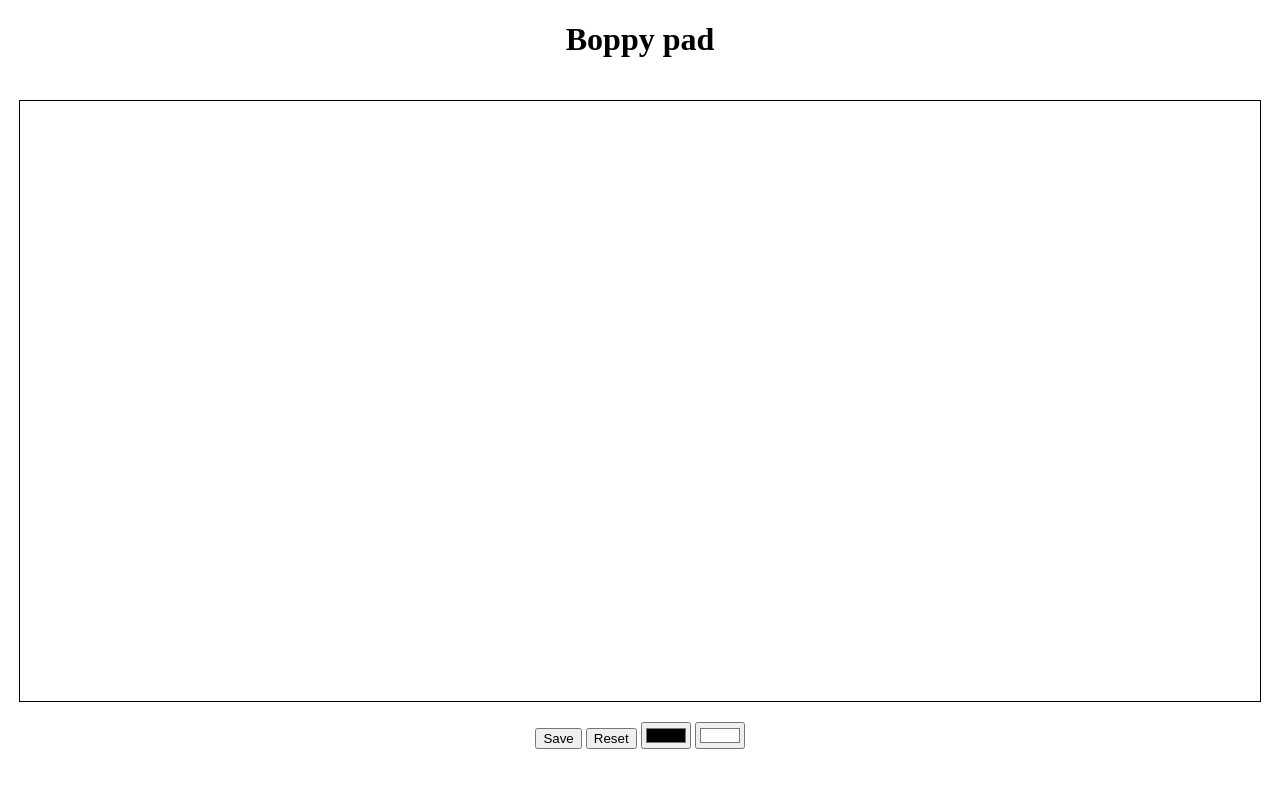
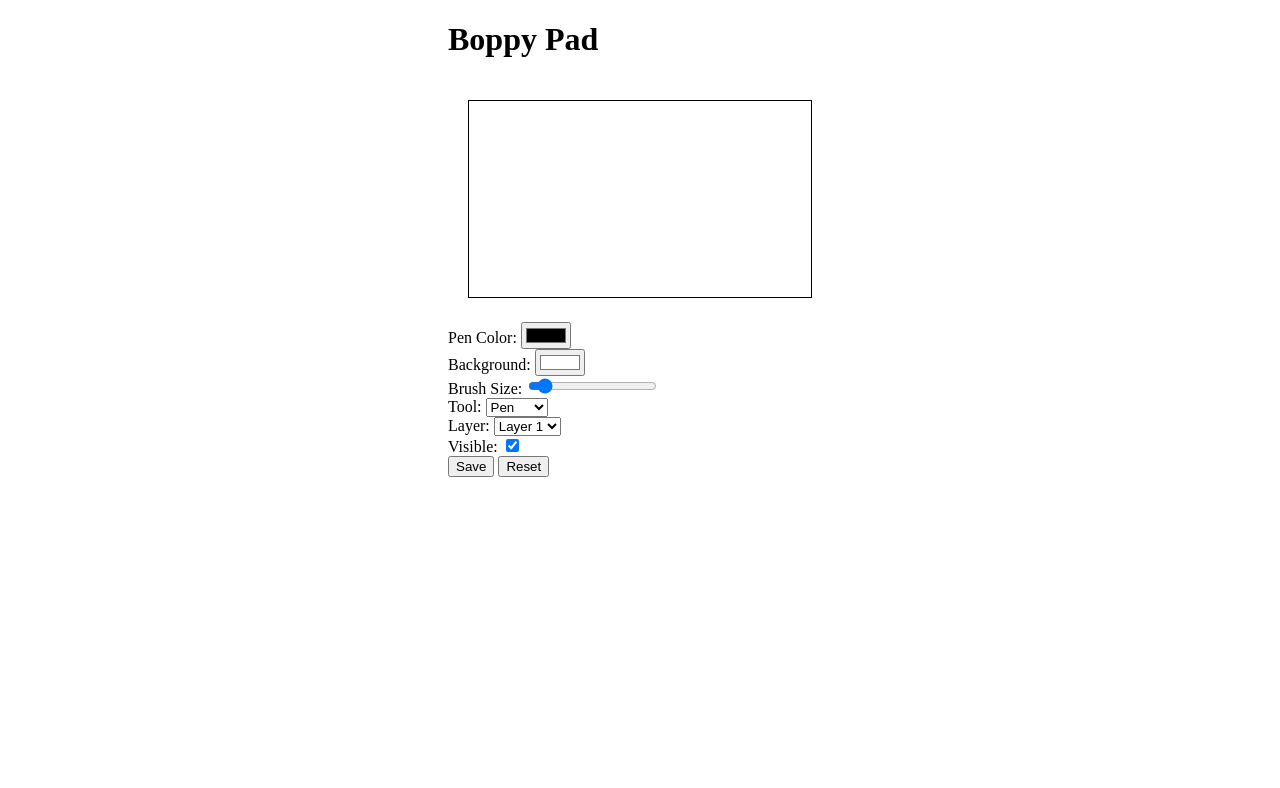
Before and after one commit to tjsiv/Boppy-Pad, a plain HTML site: page index.html in a window 1280 px wide. Both pictures are taken after a click on the button "Save". Drawn offline with Linux system fonts and the light colour scheme; no server answers.

Commit message:
Tools and layers setup, for styling

```diff
--- a/app.js
+++ b/app.js
@@ -1,49 +1,132 @@
+// script.js
 const canvas = document.getElementById('drawingCanvas');
 const ctx = canvas.getContext('2d');
 const penColorInput = document.getElementById('penColor');
 const bgColorInput = document.getElementById('bgColor');
+const brushSizeInput = document.getElementById('brushSize');
+const toolTypeSelect = document.getElementById('toolType');
+const saveBtn = document.getElementById('saveBtn');
 const resetBtn = document.getElementById('resetBtn');
-
+const layerSelect = document.getElementById('layerSelect');
+const layerVisibility = document.getElementById('layerVisibility');
 
 // Set canvas size
-canvas.width = window.innerWidth - 40;
-canvas.height = window.innerHeight - 200;
+function resizeCanvas() {
+    const container = canvas.parentElement;
+    canvas.width = container.clientWidth;
+    canvas.height = container.clientHeight;
+    layers.forEach(layer => {
+        layer.canvas.width = canvas.width;
+        layer.canvas.height = canvas.height;
+    });
+    redrawCanvas();
+}
 
 let drawing = false;
 let penColor = '#000000';
 let bgColor = '#ffffff';
+let brushSize = 5;
+let toolType = 'pen';
+const MAX_LAYERS = 6;
+let layers = [];
+let currentLayer = 0;
+
+function createLayer() {
+    const layerCanvas = document.createElement('canvas');
+    layerCanvas.width = canvas.width;
+    layerCanvas.height = canvas.height;
+    return {
+        canvas: layerCanvas,
+        context: layerCanvas.getContext('2d'),
+        visible: true
+    };
+}
+
+function initializeLayers() {
+    for (let i = 0; i < MAX_LAYERS; i++) {
+        layers.push(createLayer());
+    }
+}
+
+function redrawCanvas() {
+    ctx.clearRect(0, 0, canvas.width, canvas.height);
+    setCanvasBackground(bgColor);
+    layers.forEach(layer => {
+        if (layer.visible) {
+            ctx.drawImage(layer.canvas, 0, 0);
+        }
+    });
+}
 
 function setCanvasBackground(color) {
-    canvas.style.backgroundColor = color;
     ctx.fillStyle = color;
     ctx.fillRect(0, 0, canvas.width, canvas.height);
 }
 
 function startDrawing(e) {
     drawing = true;
-    draw(e);
+    drawPoint(e); // Draw a single point when starting
 }
 
 function stopDrawing() {
     drawing = false;
-    ctx.beginPath();
+    layers[currentLayer].context.beginPath(); // Start a new path when stopping
+}
+
+function drawPoint(e) {
+    const layer = layers[currentLayer];
+    layer.context.lineWidth = brushSize;
+    layer.context.lineCap = 'round';
+
+    const rect = canvas.getBoundingClientRect();
+    const x = e.clientX - rect.left;
+    const y = e.clientY - rect.top;
+
+    if (toolType === 'eraser') {
+        layer.context.globalCompositeOperation = 'destination-out';
+    } else {
+        layer.context.globalCompositeOperation = 'source-over';
+        layer.context.strokeStyle = penColor;
+    }
+
+    layer.context.beginPath();
+    layer.context.moveTo(x, y);
+    layer.context.lineTo(x, y);
+    layer.context.stroke();
+
+    redrawCanvas();
 }
 
 function draw(e) {
     if (!drawing) return;
-    ctx.lineWidth = 5;
-    ctx.lineCap = 'round';
-    ctx.strokeStyle = penColor;
+    const layer = layers[currentLayer];
+    layer.context.lineWidth = brushSize;
+    layer.context.lineCap = 'round';
 
-    ctx.lineTo(e.clientX - canvas.offsetLeft, e.clientY - canvas.offsetTop);
-    ctx.stroke();
-    ctx.beginPath();
-    ctx.moveTo(e.clientX - canvas.offsetLeft, e.clientY - canvas.offsetTop);
+    const rect = canvas.getBoundingClientRect();
+    const x = e.clientX - rect.left;
+    const y = e.clientY - rect.top;
+
+    if (toolType === 'eraser') {
+        layer.context.globalCompositeOperation = 'destination-out';
+    } else {
+        layer.context.globalCompositeOperation = 'source-over';
+        layer.context.strokeStyle = penColor;
+    }
+
+    layer.context.lineTo(x, y);
+    layer.context.stroke();
+    layer.context.beginPath();
+    layer.context.moveTo(x, y);
+
+    redrawCanvas();
 }
 
 canvas.addEventListener('mousedown', startDrawing);
 canvas.addEventListener('mouseup', stopDrawing);
 canvas.addEventListener('mousemove', draw);
+canvas.addEventListener('mouseout', stopDrawing);
+canvas.addEventListener('click', drawPoint); // Add this line
 
 penColorInput.addEventListener('change', (e) => {
     penColor = e.target.value;
@@ -54,11 +137,31 @@ bgColorInput.addEventListener('change', (e) => {
     setCanvasBackground(bgColor);
 });
 
+brushSizeInput.addEventListener('input', (e) => {
+    brushSize = e.target.value;
+});
+
+toolTypeSelect.addEventListener('change', (e) => {
+    toolType = e.target.value;
+});
+
+layerSelect.addEventListener('change', (e) => {
+    currentLayer = parseInt(e.target.value);
+    layerVisibility.checked = layers[currentLayer].visible;
+});
+
+layerVisibility.addEventListener('change', (e) => {
+    layers[currentLayer].visible = e.target.checked;
+    redrawCanvas();
+});
+
 resetBtn.addEventListener('click', () => {
-    setCanvasBackground(bgColor);
+    layers[currentLayer].context.clearRect(0, 0, canvas.width, canvas.height);
+    redrawCanvas();
 });
 
 saveBtn.addEventListener('click', () => {
+    redrawCanvas(); // Ensure all visible layers are drawn
     canvas.toBlob((blob) => {
         const formData = new FormData();
         formData.append('file', blob, 'drawing.png');
@@ -72,5 +175,7 @@ saveBtn.addEventListener('click', () => {
     });
 });
 
-
-setCanvasBackground(bgColor);
+// Initialize
+initializeLayers();
+resizeCanvas();
+window.addEventListener('resize', resizeCanvas);
--- a/index.html
+++ b/index.html
@@ -5,15 +5,54 @@
     <meta name="viewport" content="width=device-width, initial-scale=1.0">
     <title>Boppy Pad</title>
     <link rel="stylesheet" href="styles.css">
+    <link href="https://fonts.googleapis.com/css2?family=Roboto:wght@300;400;700&display=swap" rel="stylesheet">
 </head>
 <body>
-    <h1> Boppy pad</h1>
-    <canvas id="drawingCanvas"></canvas>
-    <div>
-        <button id="saveBtn">Save</button>
-        <button id="resetBtn">Reset</button>
-        <input type="color" id="penColor" value="#000000">
-        <input type="color" id="bgColor" value="#ffffff">
+    <div class="container">
+        <h1>Boppy Pad</h1>
+        <div class="app-layout">
+            <div class="canvas-container">
+                <canvas id="drawingCanvas"></canvas>
+            </div>
+            <div class="controls">
+                <div class="control-group">
+                    <label for="penColor">Pen Color:</label>
+                    <input type="color" id="penColor" value="#000000">
+                </div>
+                <div class="control-group">
+                    <label for="bgColor">Background:</label>
+                    <input type="color" id="bgColor" value="#ffffff">
+                </div>
+                <div class="control-group">
+                    <label for="brushSize">Brush Size:</label>
+                    <input type="range" id="brushSize" min="1" max="50" value="5">
+                </div>
+                <div class="control-group">
+                    <label for="toolType">Tool:</label>
+                    <select id="toolType">
+                        <option value="pen">Pen</option>
+                        <option value="eraser">Eraser</option>
+                    </select>
+                </div>
+                <div class="control-group">
+                    <label for="layerSelect">Layer:</label>
+                    <select id="layerSelect">
+                        <option value="0">Layer 1</option>
+                        <option value="1">Layer 2</option>
+                        <option value="2">Layer 3</option>
+                        <option value="3">Layer 4</option>
+                        <option value="4">Layer 5</option>
+                        <option value="5">Layer 6</option>
+                    </select>
+                </div>
+                <div class="control-group">
+                    <label for="layerVisibility">Visible:</label>
+                    <input type="checkbox" id="layerVisibility" checked>
+                </div>
+                <button id="saveBtn" class="btn">Save</button>
+                <button id="resetBtn" class="btn">Reset</button>
+            </div>
+        </div>
     </div>
     <script src="app.js"></script>
 </body>
```
Also changed, not shown: uploads/drawing.png (added), 1 other file.
